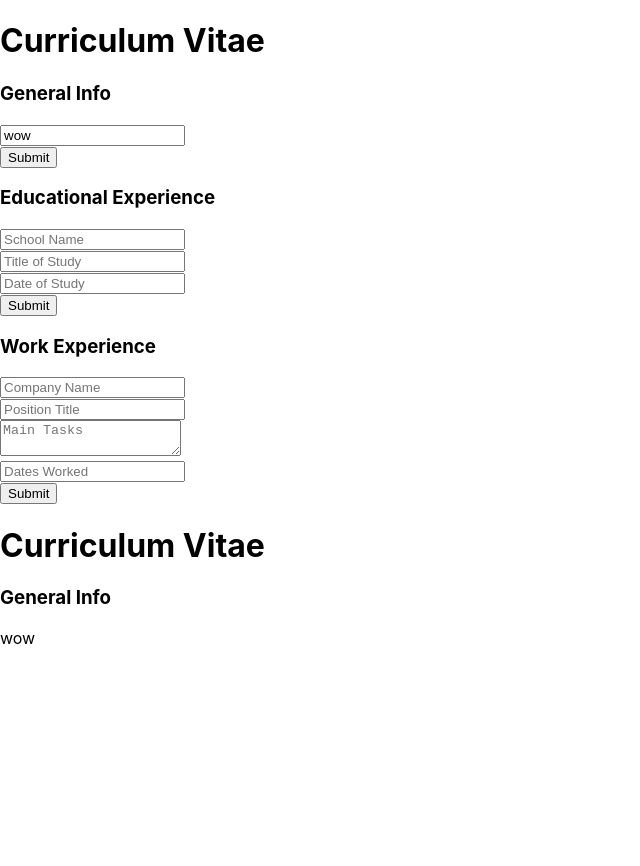
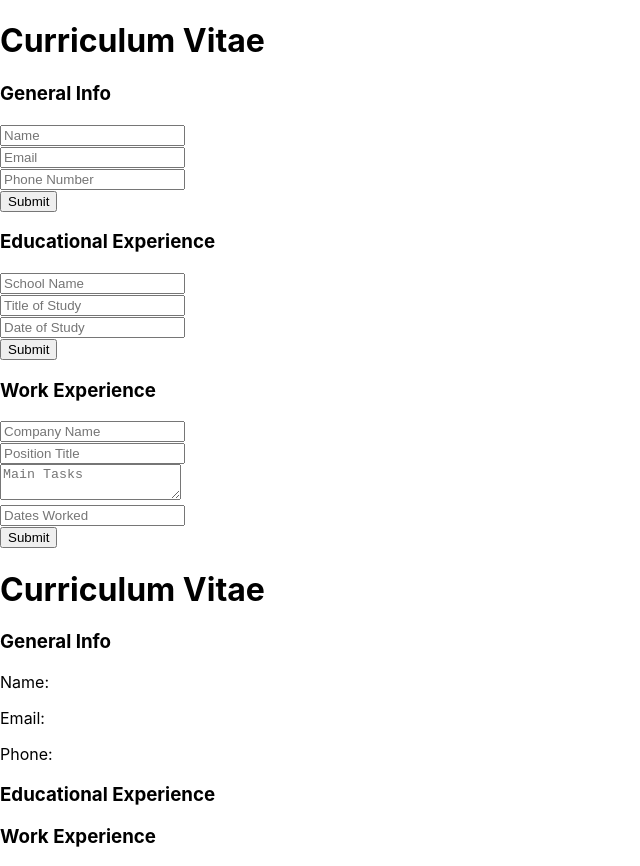
Before and after one commit to mishtickle/CV-Project, a React (Create React App) app: page / in a window 1280 px wide. Shown: the whole page, without its empty margins (0-640 px from the left). Before the commit the page ends 800 px from the top, so only its background shows below. Built offline with nearby package versions, Linux system fonts and the light colour scheme; the HTML template or start-up script is replaced by a standard one.

Commit message:
State works for multi inputs and page updates work experience

```diff
--- a/package.json
+++ b/package.json
@@ -9,6 +9,7 @@
     "react": "^18.2.0",
     "react-dom": "^18.2.0",
     "react-scripts": "5.0.1",
+    "uniqid": "^5.4.0",
     "web-vitals": "^2.1.4"
   },
   "scripts": {
--- /dev/null
+++ b/src/components/DisplayEducation.js
@@ -0,0 +1,22 @@
+import React from 'react';
+
+class DisplayEducation extends React.Component {
+    render() {
+        const { myArray } = this.props;
+        return(
+            <>
+                {myArray.map((arrayObject) => {
+                    return <>
+                            <p>{arrayObject.schoolName}</p>
+                            <p>{arrayObject.titleOfStudy}</p>
+                            <p>{arrayObject.dateOfStudy}</p>
+                            <br></br>
+                        </>
+                })}
+            </>
+
+        )
+    }
+}
+
+export default DisplayEducation;
--- a/src/components/EducationalExperience.js
+++ b/src/components/EducationalExperience.js
@@ -3,30 +3,40 @@ import React from 'react';
 class EducationalExperience extends React.Component {
     constructor(props){
         super(props);
-        this.onChange =this.onChange.bind(this);
+        this.handleSchoolChange = this.handleSchoolChange.bind(this);
+        this.handleTitleChange = this.handleTitleChange.bind(this);
+        this.handleDateChange = this.handleDateChange.bind(this);
+        this.handleSubmitEducationTask = this.handleSubmitEducationTask.bind(this);
     }
 
-    onChange(event) {
-        this.setState({[event.target.name]: event.target.value})
+    handleSchoolChange(event) {
+        this.props.onSchoolChange(event.target.value);
     }
 
-    handleClick(e) {
-        e.preventDefault();
-        console.log(this.state);
+    handleTitleChange(event) {
+        this.props.onTitleChange(event.target.value);
+    }
+
+    handleDateChange(event) {
+        this.props.onDateChange(event.target.value);
+    }
+
+    handleSubmitEducationTask(event){
+        this.props.submitEducationTask(event);
     }
 
     render() {
-        const { schoolName, titleOfStudy, dateOfStudy } = this.props;
+        const { userSchoolName, userTitle, userDate } = this.props;
         return(
             <>
-                <form label="Educational Experience" preventDefault>
-                    <input type = "text" placeholder="School Name" name="schoolName" value={schoolName} onChange={this.onChange} />
+                <form onSubmit={this.handleSubmitEducationTask} label="Educational Experience">
+                    <input type = "text" placeholder="School Name" name="userSchoolName" value={userSchoolName} onChange={this.handleSchoolChange} />
                     <br/>
-                    <input type = "text" placeholder="Title of Study" name="titleOfStudy" value={titleOfStudy} onChange={this.onChange} />
+                    <input type = "text" placeholder="Title of Study" name="userTitle" value={userTitle} onChange={this.handleTitleChange} />
                     <br/>
-                    <input type="text" placeholder="Date of Study" name="dateOfStudy" value={dateOfStudy} onChange={this.onChange} />
+                    <input type="text" placeholder="Date of Study" name="userDate" value={userDate} onChange={this.handleDateChange} />
                     <br/>
-                    <button onClick={ (e) => this.handleClick(e)}>Submit</button>
+                    <button>Submit</button>
                 </form>
 
             </>
--- a/src/components/GeneralInfo.js
+++ b/src/components/GeneralInfo.js
@@ -3,12 +3,19 @@ import React from 'react';
 class GeneralInfo extends React.Component {
     constructor(props){
         super(props);
-        // this.onChange =this.onChange.bind(this);
         this.handleNameChange = this.handleNameChange.bind(this);
+        this.handleEmailChange = this.handleEmailChange.bind(this);
+        this.handlePhoneChange = this.handlePhoneChange.bind(this);
     }
 
     handleNameChange(event) {
         this.props.onNameChange(event.target.value);
+    }
+    handleEmailChange(event) {
+        this.props.onEmailChange(event.target.value);
+    }
+    handlePhoneChange(event) {
+        this.props.onPhoneChange(event.target.value);
     }
 
     handleClick(e) {
@@ -18,16 +25,15 @@ class GeneralInfo extends React.Component {
 
     render() {
         const { userName, userEmail, userPhone } = this.props;
-        console.log(userName)
         return(
             <>
-                <form label="General Info" preventDefault>
+                <form label="General Info">
                     <input type = "text" placeholder="Name" name="userName" value={userName} onChange={this.handleNameChange} />
                     <br/>
-                    {/* <input type = "text" placeholder="Email" name="userEmail" value={userEmail} onChange={this.onChange} />
+                    <input type = "text" placeholder="Email" name="userEmail" value={userEmail} onChange={this.handleEmailChange} />
                     <br/>
-                    <input type="text" placeholder="Phone Number" name="userPhone" value={userPhone} onChange={this.onChange} />
-                    <br/> */}
+                    <input type="text" placeholder="Phone Number" name="userPhone" value={userPhone} onChange={this.handlePhoneChange} />
+                    <br/>
                     <button onClick={ (e) => this.handleClick(e)}>Submit</button>
                 </form>
 
--- a/src/components/PageDisplay.js
+++ b/src/components/PageDisplay.js
@@ -2,22 +2,37 @@ import React from 'react';
 import GeneralInfo from './GeneralInfo.js';
 import EducationalExperience from './EducationalExperience';
 import WorkExperience from './WorkExperience';
+import DisplayEducation from './DisplayEducation.js';
+import uniqid from "uniqid";
 
 class PageDisplay extends React.Component {
     constructor(props) {
         super(props);
         this.handleNameChange = this.handleNameChange.bind(this);
+        this.handleEmailChange = this.handleEmailChange.bind(this);
+        this.handlePhoneChange = this.handlePhoneChange.bind(this);
+        this.handleSchoolChange = this.handleSchoolChange.bind(this);
+        this.handleTitleChange = this.handleTitleChange.bind(this);
+        this.handleDateChange = this.handleDateChange.bind(this);
+        this.onSubmitEducationTask = this.onSubmitEducationTask.bind(this);
         this.state = {
-            companyName: '',
-            positionTitle: '',
-            mainTasks: '',
-            datesWorked: '',
-            name: 'wow',
+            name: '',
             email: '',
             phone: '',
-            schoolName: '',
-            titleOfStudy: '',
-            dateOfStudy: ''
+            educationalExperience: {
+                schoolName: '',
+                titleOfStudy: '',
+                dateOfStudy: '',
+                id: uniqid()
+            },
+            educationArray: [],
+            workExperience: {
+                companyName: '',
+                positionTitle: '',
+                mainTasks: '',
+                datesWorked: '',
+            },
+            workArray: []
         }
     }
 
@@ -25,22 +40,92 @@ class PageDisplay extends React.Component {
         this.setState({name: userName});
     }
 
+    handleEmailChange(userEmail){
+        this.setState({email: userEmail});
+    }
+
+    handlePhoneChange(userPhone){
+        this.setState({phone: userPhone});
+    }
+
+    handleSchoolChange(userSchoolName){
+        this.setState({
+            educationalExperience: {
+                schoolName: userSchoolName,
+                titleOfStudy: this.state.educationalExperience.titleOfStudy,
+                dateOfStudy: this.state.educationalExperience.dateOfStudy,
+                id: this.state.educationalExperience.id
+            },
+        });
+    }
+
+    handleTitleChange(userTitle){
+        this.setState({
+            educationalExperience: {
+                titleOfStudy: userTitle,
+                schoolName: this.state.educationalExperience.schoolName,
+                dateOfStudy: this.state.educationalExperience.dateOfStudy,
+                id: this.state.educationalExperience.id
+            },
+        });
+    }
+
+    handleDateChange(userDate){
+        this.setState({
+            educationalExperience: {
+                schoolName: this.state.educationalExperience.schoolName,
+                titleOfStudy: this.state.educationalExperience.titleOfStudy,
+                dateOfStudy: userDate,
+                id: this.state.educationalExperience.id
+            },
+        });
+    }
+
+    onSubmitEducationTask = (event) => {
+        event.preventDefault();
+        this.setState( {
+            educationArray: this.state.educationArray.concat(this.state.educationalExperience),
+            educationalExperience: {
+                schoolName: '',
+                titleOfStudy: '',
+                dateOfStudy: '',
+                id: uniqid()
+            },
+        });
+    };
+
     render() {
-        const { name, email, phone, schoolName, titleOfStudy, dateOfStudy, companyName, positionTitle, mainTasks, datesWorked } = this.state;
+        const { name, email, phone, educationalExperience, educationArray, companyName, positionTitle, mainTasks, datesWorked } = this.state;
         return(
             <div>
                 <h1>Curriculum Vitae</h1>
                 <h3>General Info</h3>
-                <GeneralInfo userName={name} userEmail={email} userPhone={phone} onNameChange={this.handleNameChange}/>
+                <GeneralInfo
+                    userName={name}
+                    userEmail={email}
+                    userPhone={phone}
+                    onNameChange={this.handleNameChange}
+                    onEmailChange={this.handleEmailChange}
+                    onPhoneChange={this.handlePhoneChange}/>
                 <h3>Educational Experience</h3>
-                <EducationalExperience/>
+                <EducationalExperience
+                    userSchoolName={educationalExperience.schoolName}
+                    userTitle={educationalExperience.titleOfStudy}
+                    userDate={educationalExperience.dateOfStudy}
+                    onSchoolChange={this.handleSchoolChange}
+                    onTitleChange={this.handleTitleChange}
+                    onDateChange={this.handleDateChange}
+                    submitEducationTask={this.onSubmitEducationTask}/>
                 <h3>Work Experience</h3>
                 <WorkExperience/>
                 <h1>Curriculum Vitae</h1>
                 <h3>General Info</h3>
-                <p>{this.state.name}</p>
-                <p>{this.state.email}</p>
-                <p>{this.state.phone}</p>
+                <p>Name: {this.state.name}</p>
+                <p>Email: {this.state.email}</p>
+                <p>Phone: {this.state.phone}</p>
+                <h3>Educational Experience</h3>
+                <DisplayEducation myArray={educationArray}/>
+                <h3>Work Experience</h3>
             </div>
         )
     }
--- a/src/components/WorkExperience.js
+++ b/src/components/WorkExperience.js
@@ -19,7 +19,7 @@ class WorkExperience extends React.Component {
         const { companyName, positionTitle, mainTasks, datesWorked } = this.props;
         return(
             <>
-                <form label="Work Experience" preventDefault>
+                <form label="Work Experience">
                     <input type = "text" placeholder="Company Name" name="companyName" value={companyName} onChange={this.onChange} />
                     <br/>
                     <input type = "text" placeholder="Position Title" name="positionTitle" value={positionTitle} onChange={this.onChange} />
```
Also changed, not shown: 1 other file (tests, documents, lock files or other folders).
